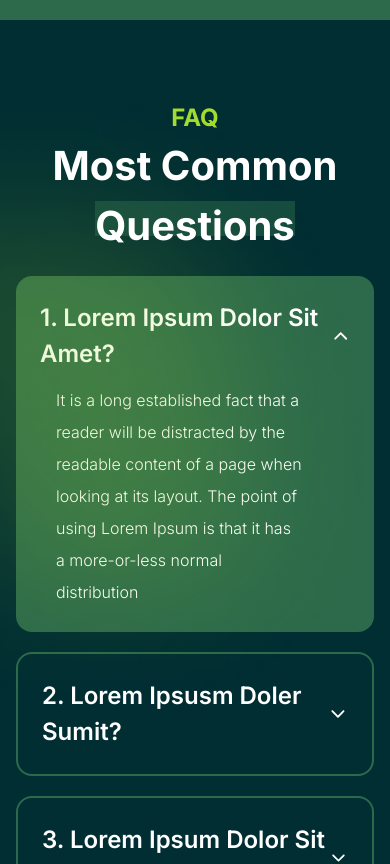
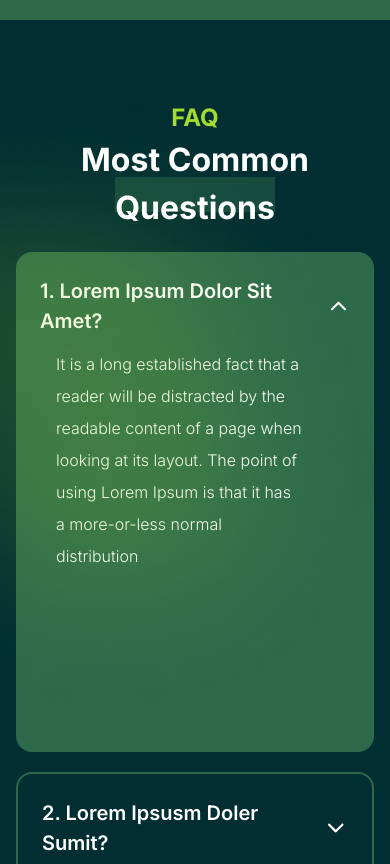
Before and after one commit to jihansofts/Bitcoin-Landing-React, a React (Vite) app: page / in a window 390 px wide. Shown: the part 6000-6864 px from the top of the page. Built offline with nearby package versions, Linux system fonts and the light colour scheme.

Commit message:
responsive issu fixs

```diff
--- a/src/Components/FAQ/Faq.jsx
+++ b/src/Components/FAQ/Faq.jsx
@@ -21,7 +21,7 @@ const Faq = () => {
           <h4 className="text-[24px] font-Inter text-buttonColor font-bold">
             FAQ
           </h4>
-          <h2 className="relative text-[60px] max-lg:text-[50px] max-md:text-[40px] font-Inter text-white font-bold">
+          <h2 className="relative text-[60px] max-lg:text-[50px] max-md:text-[40px] max-sm:text-[32px] font-Inter text-white font-bold">
             Most Common{" "}
             <span className="relative inline-block group">
               <span className="relative z-10">Questions</span>
@@ -34,17 +34,17 @@ const Faq = () => {
         <div className="w-full mt-5 space-y-5">
           {faqs.map((faq, index) => (
             <div
-              key={index}
+              key={faq.id}
               className={`p-6 rounded-2xl transition-all ${
                 openIndex === index
-                  ? "bg-bgSecondary h-[200px] max-md:h-auto"
+                  ? "bg-bgSecondary h-[200px] max-md:h-[500px]"
                   : "border-2 border-bgSecondary"
               }`}>
               {/* Question Section */}
               <div
                 className="flex items-center justify-between cursor-pointer"
                 onClick={() => toggleFaq(index)}>
-                <h5 className="text-[24px] text-white font-Inter font-semibold">
+                <h5 className="text-[24px] max-sm:text-[20px] text-white font-Inter font-semibold">
                   {faq.question}
                 </h5>
                 {openIndex === index ? (
--- a/src/Components/Home/Home.jsx
+++ b/src/Components/Home/Home.jsx
@@ -47,7 +47,6 @@ const Home = () => {
           </div>
         </div>
       </div>
-
       {/* Background Right Shape */}
       <div className="absolute hidden sm:block w-[120px] md:w-[200px] lg:w-[250px] bottom-0 right-0">
         <img className="w-full" src={Shaperight} alt="Right Shape" />
```
